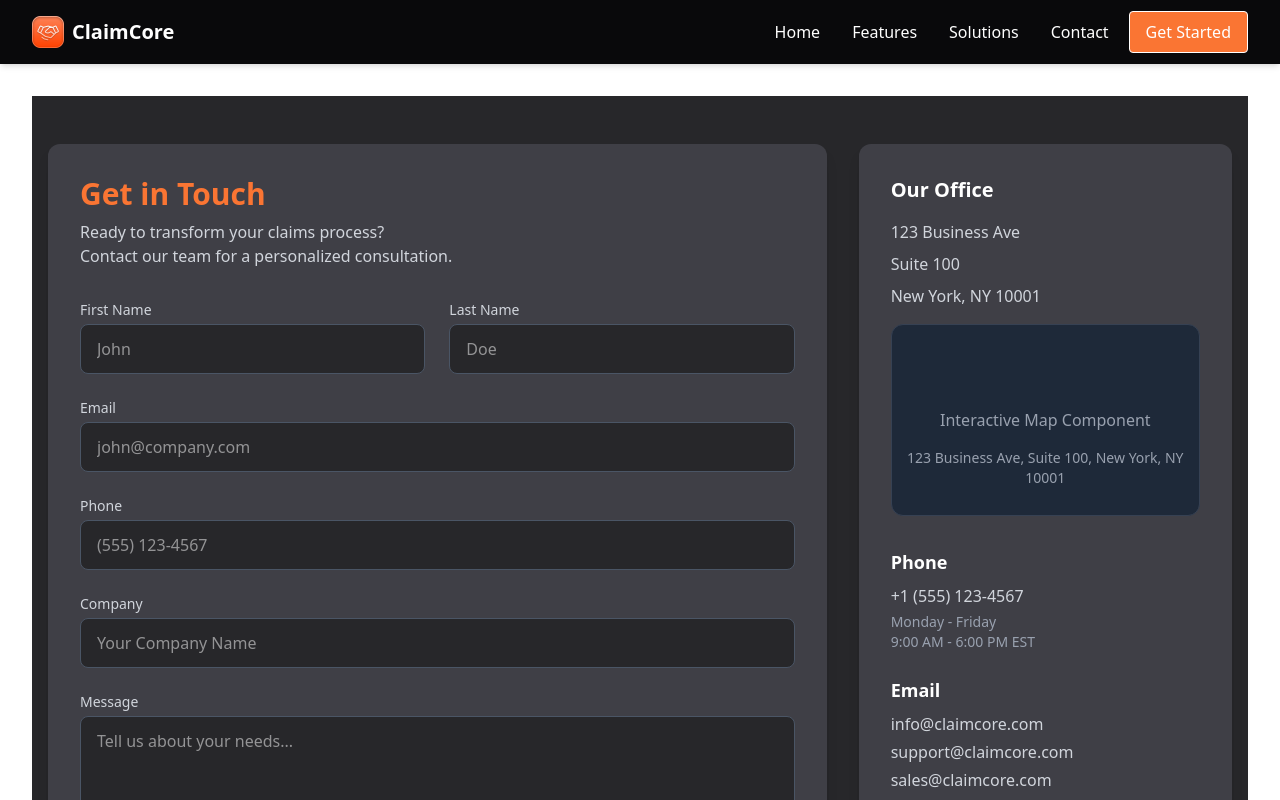
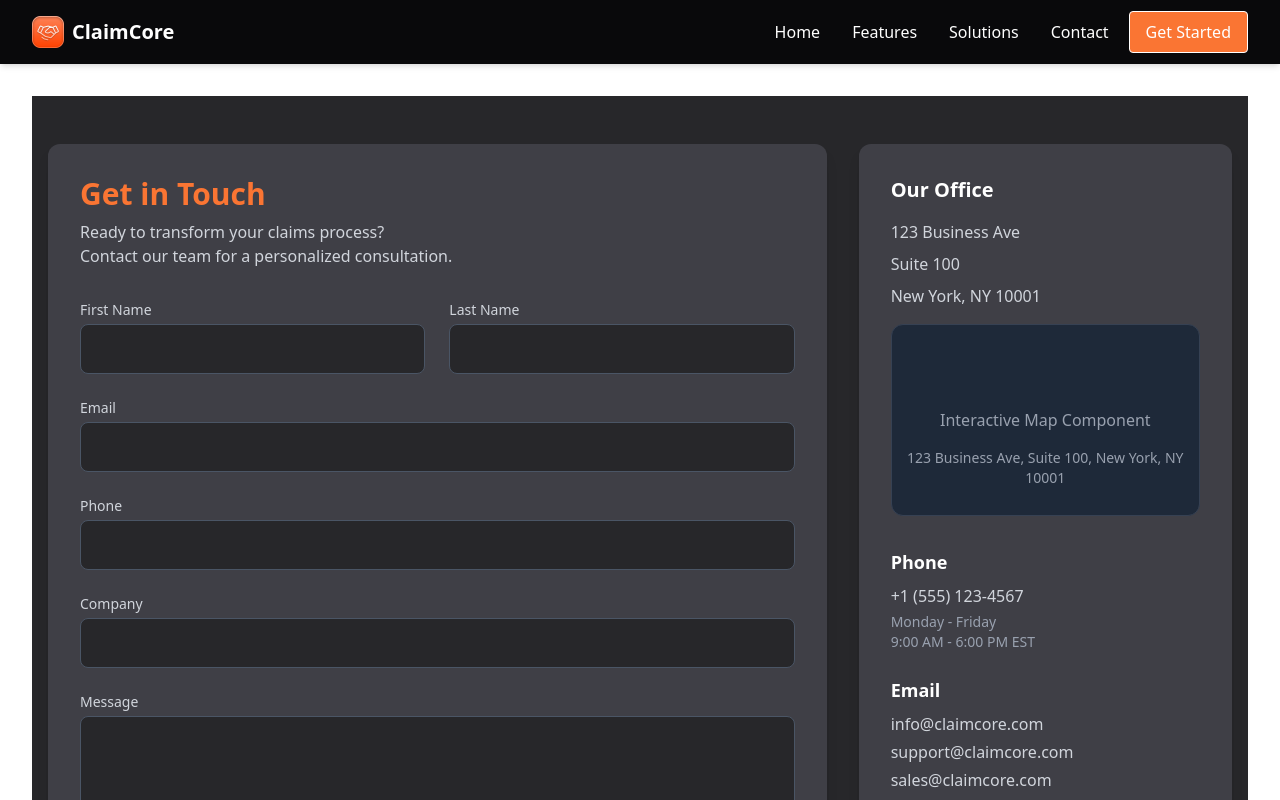
Before and after one commit to iahmadiqbal/ClaimCore, a React (Vite) app: page /contact in a window 1280 px wide. Shown: the top 800 px of the page. Built offline with nearby package versions, Linux system fonts and the light colour scheme.

Commit message:
Add Firebase configuration and initialize app for realtime database integration

```diff
--- a/package.json
+++ b/package.json
@@ -10,13 +10,17 @@
     "preview": "vite preview"
   },
   "dependencies": {
+    "@hookform/resolvers": "^5.2.1",
     "@tailwindcss/vite": "^4.1.11",
+    "firebase": "^12.1.0",
     "framer-motion": "^12.23.12",
     "react": "^19.1.1",
     "react-dom": "^19.1.1",
+    "react-hook-form": "^7.62.0",
     "react-icons": "^5.5.0",
     "react-router-dom": "^7.8.0",
-    "tailwindcss": "^4.1.11"
+    "tailwindcss": "^4.1.11",
+    "zod": "^4.0.16"
   },
   "devDependencies": {
     "@eslint/js": "^9.32.0",
--- a/src/components/ContactPagecomponents/ContactForm.tsx
+++ b/src/components/ContactPagecomponents/ContactForm.tsx
@@ -1,15 +1,68 @@
-import type { FC, FormEvent } from "react";
+import { useState, useEffect, type FC } from "react";
+import { useForm } from "react-hook-form";
+import { z } from "zod";
+import { zodResolver } from "@hookform/resolvers/zod";
+
+import { getDatabase, ref, push, set } from "firebase/database";
+import { app } from "../../pages/ContactPage/firebase";
+
+const contactFormSchema = z.object({
+  firstName: z.string().min(1, "First name is required"),
+  lastName: z.string().min(1, "Last name is required"),
+  email: z.string().email("Invalid email address").min(1, "Email is required"),
+  phone: z.string().optional(),
+  company: z.string().optional(),
+  message: z.string().optional(),
+});
+
+type ContactFormInputs = z.infer<typeof contactFormSchema>;
 
 const ContactForm: FC = () => {
-  const handleSubmit = (e: FormEvent<HTMLFormElement>) => {
-    e.preventDefault();
-    // You can handle form submission logic here
+  const [submitted, setSubmitted] = useState(false);
+
+  const {
+    register,
+    handleSubmit,
+    formState: { errors },
+    reset,
+  } = useForm<ContactFormInputs>({
+    resolver: zodResolver(contactFormSchema),
+    defaultValues: {
+      firstName: "",
+      lastName: "",
+      email: "",
+      phone: "",
+      company: "",
+      message: "",
+    },
+  });
+
+  const onSubmit = async (data: ContactFormInputs) => {
+    try {
+      const db = getDatabase(app);
+      const contactRef = ref(db, "contacts"); // Firebase Realtime DB node
+
+      const newContactRef = push(contactRef);
+      await set(newContactRef, data);
+
+      setSubmitted(true);
+      reset();
+    } catch (error) {
+      console.error("Error saving contact data:", error);
+      // Optionally, show user an error message here
+    }
   };
+
+  useEffect(() => {
+    if (submitted) {
+      const timer = setTimeout(() => setSubmitted(false), 2000);
+      return () => clearTimeout(timer);
+    }
+  }, [submitted]);
 
   return (
     <div className="max-w-7xl mx-auto px-4 py-12 bg-[#27272A]">
       <div className="grid grid-cols-1 lg:grid-cols-3 gap-8">
-        {/* Left Column - Contact Form */}
         <div className="lg:col-span-2 bg-[#3f3f46] rounded-xl shadow-lg p-6 md:p-8">
           <div className="mb-8">
             <h2 className="text-3xl font-bold text-[#FA7533] mb-2">
@@ -21,9 +74,16 @@ const ContactForm: FC = () => {
             </p>
           </div>
 
+          {submitted && (
+            <div className="mb-6 p-4 bg-green-600 text-white rounded">
+              Your form has been submitted. Thank you!
+            </div>
+          )}
+
           <form
             className="grid grid-cols-1 md:grid-cols-2 gap-6"
-            onSubmit={handleSubmit}
+            onSubmit={handleSubmit(onSubmit)}
+            noValidate
           >
             {/* First Name */}
             <div>
@@ -34,11 +94,18 @@ const ContactForm: FC = () => {
                 First Name
               </label>
               <input
+                id="firstName"
                 type="text"
-                id="firstName"
-                className="w-full px-4 py-3 bg-[#27272A] border border-gray-600 rounded-lg focus:ring-2 focus:ring-blue-500 focus:border-transparent text-white"
-                placeholder="John"
+                {...register("firstName")}
+                className={`w-full px-4 py-3 bg-[#27272A] border rounded-lg focus:ring-2 focus:ring-blue-500 focus:border-transparent text-white ${
+                  errors.firstName ? "border-red-500" : "border-gray-600"
+                }`}
               />
+              {errors.firstName && (
+                <p className="text-red-500 text-sm mt-1">
+                  {errors.firstName.message}
+                </p>
+              )}
             </div>
 
             {/* Last Name */}
@@ -50,11 +117,18 @@ const ContactForm: FC = () => {
                 Last Name
               </label>
               <input
+                id="lastName"
                 type="text"
-                id="lastName"
-                className="w-full px-4 py-3 bg-[#27272A] border border-gray-600 rounded-lg focus:ring-2 focus:ring-blue-500 focus:border-transparent text-white"
-                placeholder="Doe"
+                {...register("lastName")}
+                className={`w-full px-4 py-3 bg-[#27272A] border rounded-lg focus:ring-2 focus:ring-blue-500 focus:border-transparent text-white ${
+                  errors.lastName ? "border-red-500" : "border-gray-600"
+                }`}
               />
+              {errors.lastName && (
+                <p className="text-red-500 text-sm mt-1">
+                  {errors.lastName.message}
+                </p>
+              )}
             </div>
 
             {/* Email */}
@@ -66,11 +140,18 @@ const ContactForm: FC = () => {
                 Email
               </label>
               <input
+                id="email"
                 type="email"
-                id="email"
-                className="w-full px-4 py-3 bg-[#27272A] border border-gray-600 rounded-lg focus:ring-2 focus:ring-blue-500 focus:border-transparent text-white"
-                placeholder="john@company.com"
+                {...register("email")}
+                className={`w-full px-4 py-3 bg-[#27272A] border rounded-lg focus:ring-2 focus:ring-blue-500 focus:border-transparent text-white ${
+                  errors.email ? "border-red-500" : "border-gray-600"
+                }`}
               />
+              {errors.email && (
+                <p className="text-red-500 text-sm mt-1">
+                  {errors.email.message}
+                </p>
+              )}
             </div>
 
             {/* Phone */}
@@ -82,10 +163,10 @@ const ContactForm: FC = () => {
                 Phone
               </label>
               <input
+                id="phone"
                 type="tel"
-                id="phone"
+                {...register("phone")}
                 className="w-full px-4 py-3 bg-[#27272A] border border-gray-600 rounded-lg focus:ring-2 focus:ring-blue-500 focus:border-transparent text-white"
-                placeholder="(555) 123-4567"
               />
             </div>
 
@@ -98,10 +179,10 @@ const ContactForm: FC = () => {
                 Company
               </label>
               <input
+                id="company"
                 type="text"
-                id="company"
+                {...register("company")}
                 className="w-full px-4 py-3 bg-[#27272A] border border-gray-600 rounded-lg focus:ring-2 focus:ring-blue-500 focus:border-transparent text-white"
-                placeholder="Your Company Name"
               />
             </div>
 
@@ -116,9 +197,9 @@ const ContactForm: FC = () => {
               <textarea
                 id="message"
                 rows={4}
+                {...register("message")}
                 className="w-full px-4 py-3 bg-[#27272A] border border-gray-600 rounded-lg focus:ring-2 focus:ring-blue-500 focus:border-transparent text-white"
-                placeholder="Tell us about your needs..."
-              ></textarea>
+              />
             </div>
 
             {/* Submit Button */}
@@ -155,7 +236,6 @@ const ContactForm: FC = () => {
 
           {/* Contact Details */}
           <div className="space-y-6">
-            {/* Phone */}
             <div>
               <h3 className="text-lg font-semibold text-white mb-2">Phone</h3>
               <p className="text-gray-300">+1 (555) 123-4567</p>
@@ -163,7 +243,6 @@ const ContactForm: FC = () => {
               <p className="text-gray-400 text-sm">9:00 AM - 6:00 PM EST</p>
             </div>
 
-            {/* Email */}
             <div>
               <h3 className="text-lg font-semibold text-white mb-2">Email</h3>
               <ul className="text-gray-300 space-y-1">
--- /dev/null
+++ b/src/pages/ContactPage/firebase.tsx
@@ -0,0 +1,17 @@
+// src/firebase.ts
+import { initializeApp } from "firebase/app";
+
+const firebaseConfig = {
+  apiKey: "AIzaSyACxgyoD1OgVLMvZq2-lAA2Yq-EzAnvWE8",
+  authDomain: "claim-core-website.firebaseapp.com",
+  projectId: "claim-core-website",
+  storageBucket: "claim-core-website.firebasestorage.app",
+  messagingSenderId: "231786186763",
+  appId: "1:231786186763:web:013b3d4dbb4a86763cdf0e",
+  measurementId: "G-ZGF12VJF6D",
+  databaseURL: "https://claim-core-website-default-rtdb.firebaseio.com/",
+};
+
+const app = initializeApp(firebaseConfig);
+
+export { app };
```
Also changed, not shown: 1 other file (tests, documents, lock files or other folders).
